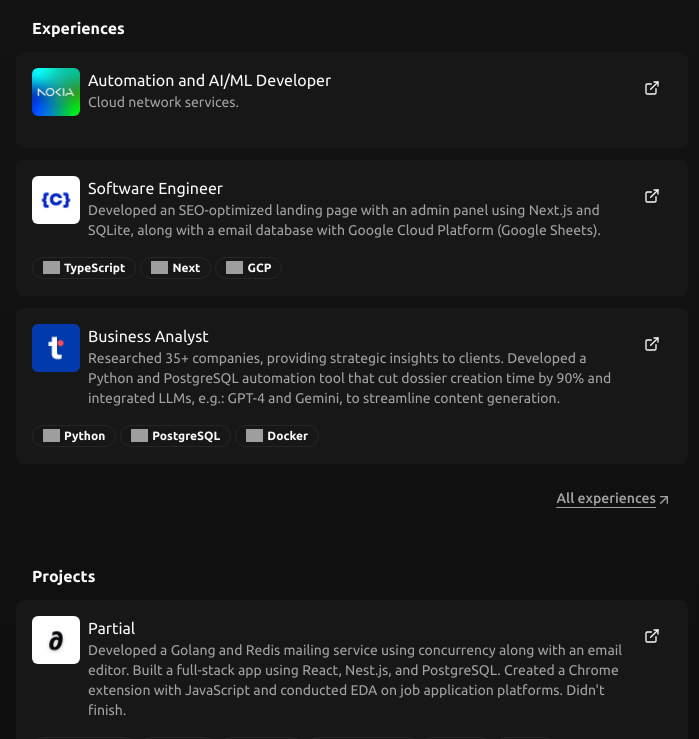
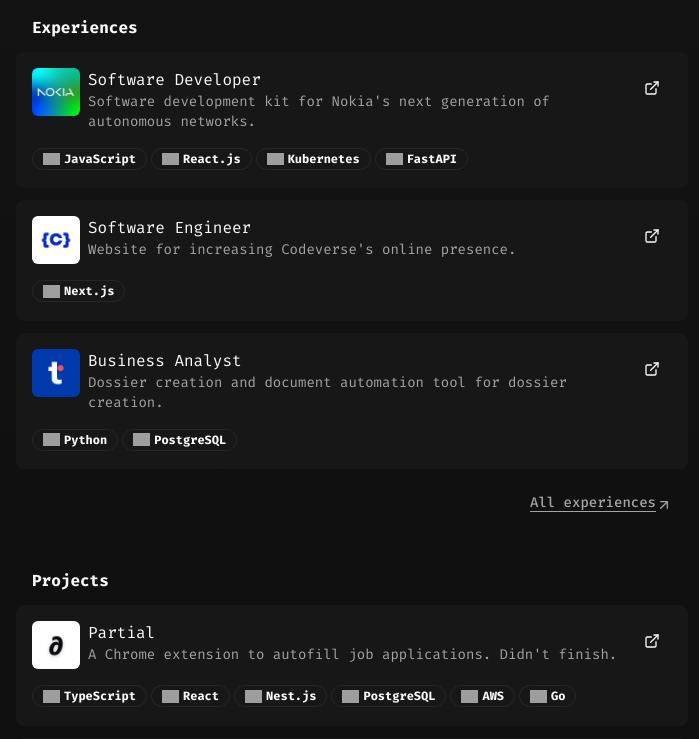
Before and after one commit to Muh-Hamza-99/muhhamza, a Next.js app: page / in a window 1280 px wide. Shown: the part 320-1059 px from the top of the page, without its empty margins (288-987 px from the left). Built offline with nearby package versions, Linux system fonts and the light colour scheme; grey boxes are pictures that could not be loaded.

Commit message:
fira code and updating content

```diff
--- a/src/app/layout.tsx
+++ b/src/app/layout.tsx
@@ -1,5 +1,5 @@
 import type { Metadata } from "next"
-import { Ubuntu } from "next/font/google"
+import { Fira_Code, Ubuntu } from "next/font/google"
 
 import Contact from "@/components/contact"
 import { ThemeProvider } from "@/components/theme-provider"
@@ -8,7 +8,7 @@ import { cn } from "@/lib/utils"
 
 import "./globals.css"
 
-const font = Ubuntu({
+const font = Fira_Code({
     subsets: ["latin"],
     weight: ["300", "400", "500", "700"],
 })
--- a/src/components/icons.tsx
+++ b/src/components/icons.tsx
@@ -41,6 +41,8 @@ export const Icons = {
     docker: () => (<Image alt="docker" className="mr-1" width={17} height={17} src="https://skillicons.dev/icons?i=docker" />),
     git: () => (<Image alt="git" className="mr-1" width={17} height={17} src="https://skillicons.dev/icons?i=git" />),
     golang: () => (<Image alt="golang" className="mr-1" width={17} height={17} src="https://skillicons.dev/icons?i=golang" />),
+    kubernetes: () => (<Image alt="kubernetes" className="mr-1" width={17} height={17} src="https://skillicons.dev/icons?i=kubernetes" />),
+    fastapi: () => (<Image alt="fastapi" className="mr-1" width={17} height={17} src="https://skillicons.dev/icons?i=fastapi" />),
     arrowUpRight: ArrowUpRight,
     star: Star,
 }
--- a/src/config.tsx
+++ b/src/config.tsx
@@ -79,55 +79,51 @@ export const CONFIG: Config = {
     ],
     description: (
         <>
-            Hi, I&apos;m Hamza. Studying Computer Science at the University of Waterloo. Currently interning @ Nokia.
+            Hi, I&apos;m Hamza. Studying Computer Science at the University of Waterloo.
         </>
     ),
-    descriptionRaw: `Hi, I'm Hamza. Studying Computer Science at the University of Waterloo. Currently interning @ Nokia.`,
+    descriptionRaw: `Hi, I'm Hamza. Studying Computer Science at the University of Waterloo.`,
     experiences: [
         {
-            name: "Automation and AI/ML Developer",
+            name: "Software Developer",
             image: "/images/nokia.jpeg",
-            description: "Cloud network services.",
+            description: "Software development kit for Nokia's next generation of autonomous networks.",
             url: "https://www.nokia.com/",
-            tags: [],
+            tags: [
+                { name: "JavaScript", icon: "javascript" },
+                { name: "React.js", icon: "react" },
+                { name: "Kubernetes", icon: "kubernetes" },
+                { name: "FastAPI", icon: "fastapi" },
+            ],
             featured: true,
         },
         {
             name: "Software Engineer",
             image: "/images/codeverse.jpeg",
-            description: "Developed an SEO-optimized landing page with an admin panel using Next.js and SQLite, along with a email database with Google Cloud Platform (Google Sheets).",
+            description: "Website for increasing Codeverse's online presence.",
             url: "https://codeverseorg.netlify.app",
             tags: [
-                { name: "TypeScript", icon: "typescript" },
-                { name: "Next", icon: "nextjs" },
-                { name: "GCP", icon: "gcp" },
+                { name: "Next.js", icon: "nextjs" },
             ],
             featured: true,
         },
         {
             name: "Business Analyst",
             image: "/images/twimbit.jpeg",
-            description: "Researched 35+ companies, providing strategic insights to clients. Developed a Python and PostgreSQL automation tool that cut dossier creation time by 90% and integrated LLMs, e.g.: GPT-4 and Gemini, to streamline content generation.",
+            description: "Dossier creation and document automation tool for dossier creation.",
             url: "https://twimbit.com",
             tags: [
                 { name: "Python", icon: "python" },
                 { name: "PostgreSQL", icon: "postgresql" },
-                { name: "Docker", icon: "docker" },
             ],
             featured: true,
         },
         {
             name: "Coding Instructor",
             image: "/images/createch.jpeg",
-            description: "Led an 8-week program training 40+ students in technical development and project management. Launched a collaborative initiative where teams built and maintained websites for businesses in Riyadh.",
+            description: "Taught lessons about coding to a cohort of students.",
             url: "",
-            tags: [
-                { name: "HTML", icon: "html" },
-                { name: "CSS", icon: "css" },
-                { name: "JavaScript", icon: "javascript" },
-                { name: "React", icon: "react" },
-                { name: "Node.js", icon: "nodejs" },
-            ],
+            tags: [],
             featured: false,
         }
     ],
@@ -135,8 +131,7 @@ export const CONFIG: Config = {
         {
             name: "Partial",
             image: "/images/partial.jpeg",
-            description:
-                "Developed a Golang and Redis mailing service using concurrency along with an email editor. Built a full-stack app using React, Nest.js, and PostgreSQL. Created a Chrome extension with JavaScript and conducted EDA on job application platforms. Didn't finish.",
+            description: "A Chrome extension to autofill job applications. Didn't finish.",
             url: "https://github.com/Muh-Hamza-99/partial",
             tags: [
                 { name: "TypeScript", icon: "typescript" },
@@ -151,8 +146,7 @@ export const CONFIG: Config = {
         {
             name: "Biquadris",
             image: "/images/biquadris.png",
-            description:
-                "Developed a latinized version of Tetris in C++ using strong OOP principles. Created testing scripts with Bash. Worked with a team, utilizing Git for version control.",
+            description: "A latinized version of Tetris using strong OOP principles.",
             url: "https://github.com/Muh-Hamza-99/biquadris",
             tags: [
                 { name: "C++", icon: "cplusplus" },
@@ -164,8 +158,7 @@ export const CONFIG: Config = {
         {
             name: "UWPlanr",
             image: "/images/uwplanr.png",
-            description:
-                "Built a Flask server to serve and structure course data from the UW API, storing it in MongoDB. Automated 70-80% of course parsing using RegEx, Python, and Selenium, integrating it with a React UI. Attracted 2,500+ visits during MVP launch.",
+            description: "A course planner for the University of Waterloo students.",
             url: "https://uwplanr.netlify.app/",
             tags: [
                 { name: "TypeScript", icon: "typescript" },
@@ -180,7 +173,7 @@ export const CONFIG: Config = {
             name: "UWScheduler",
             image: "/images/uwaterloo.png",
             description:
-                "Developed a course scheduling app for UW students via a user-friendly interface using TypeScript and React. Conducted A/B testing to validate the concept, gathering feedback that led to 10+ bug fixes and improvements.",
+                "A course scheduling app for University of Waterloo students.",
             url: "https://uw-scheduler.netlify.app/",
             tags: [
                 { name: "TypeScript", icon: "typescript" },
@@ -192,7 +185,7 @@ export const CONFIG: Config = {
         {
             name: "Stock Price Prediction",
             description:
-                "Trained SVM models using SKLearn to improve accuracy and reduce overfitting for 200+ stocks. Built a RESTful API with Express and PostgreSQL, enabling data persistence and a user dashboard for tracking API requests and keys.",
+                "A full-stack S&P500 stock prediction API with managed API keys.",
             image: "/images/stockpredictionapp.jpeg",
             url: "https://github.com/Muh-Hamza-99/stock-prediction-app",
             tags: [
```
